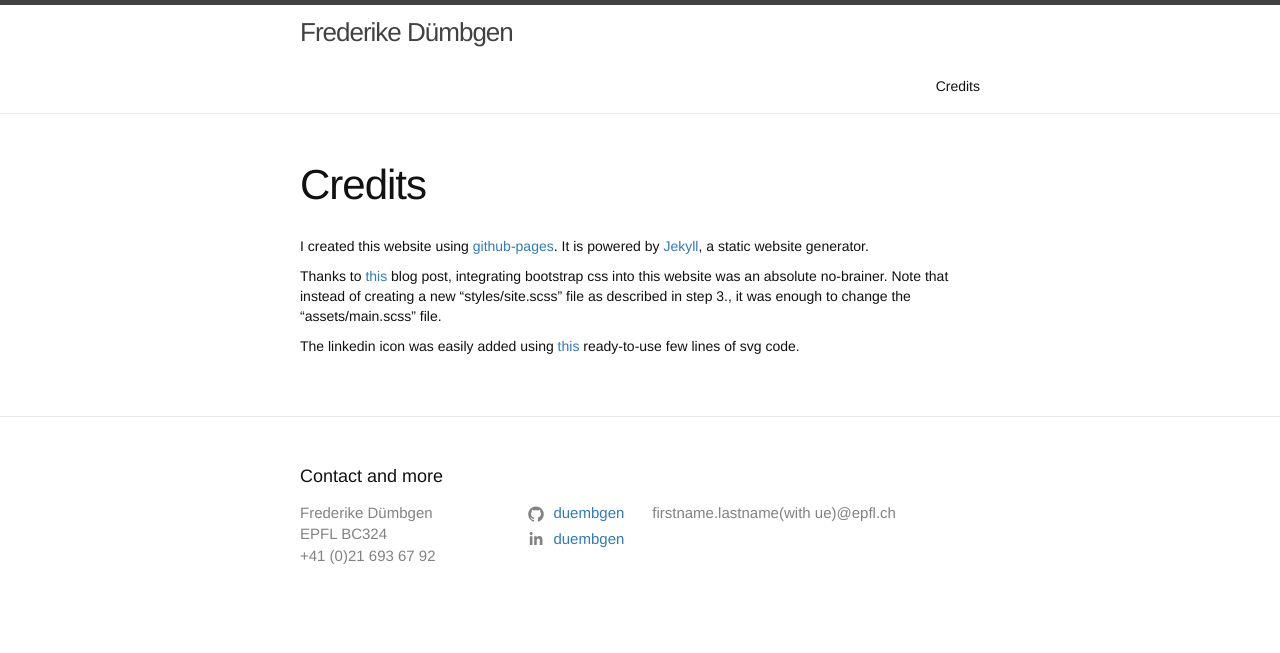
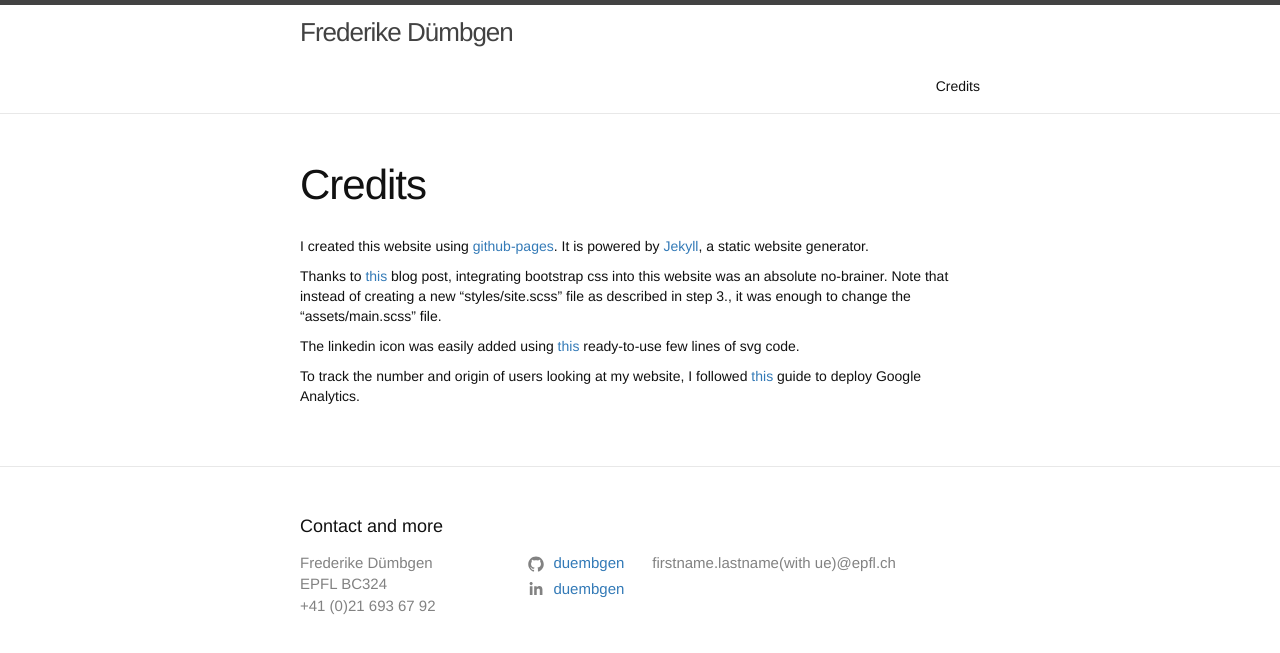
Before and after one commit to duembgen/duembgen.github.io, a Jekyll site: the page built from credits.md, in a window 1280 px wide. Shown: the top 653 px of the page. Built offline with Jekyll 4.4.1, drawn with Linux system fonts in a browser that asks for light colours.

Commit message:
Added Google Analytics.

```diff
--- a/_config.yml
+++ b/_config.yml
@@ -33,6 +33,8 @@
 plugins:
   - jekyll-feed
 
+google_analytics: UA-112074562-1
+
 # Exclude from processing.
 # The following items will not be processed, by default. Create a custom list
 # to override the default setting.
--- a/_includes/head.html
+++ b/_includes/head.html
@@ -10,7 +10,7 @@
   <link rel="canonical" href="{{ page.url | replace:'index.html','' | absolute_url }}">
   <link rel="alternate" type="application/rss+xml" title="{{ site.title | escape }}" href="{{ "/feed.xml" | relative_url }}">
 
-  {% if jekyll.environment == 'production' and site.google_analytics %}
+  <!-- {% if jekyll.environment == 'production' and site.google_analytics %} -->
   {% include google-analytics.html %}
-  {% endif %}
+  <!-- {% endif %} -->
 </head>
--- a/credits.md
+++ b/credits.md
@@ -9,3 +9,5 @@
 Thanks to [this](http://veithen.github.io/2015/03/26/jekyll-bootstrap.html) blog post, integrating bootstrap css into this website was an absolute no-brainer. Note that instead of creating a new "styles/site.scss" file as described in step 3., it was enough to change the "assets/main.scss" file.
 
 The linkedin icon was easily added using [this](https://gist.github.com/rashivkp/71a56304fecc6def1fa3) ready-to-use few lines of svg code.
+
+To track the number and origin of users looking at my website, I followed [this](https://michaelsoolee.com/google-analytics-jekyll/) guide to deploy Google Analytics.
```
